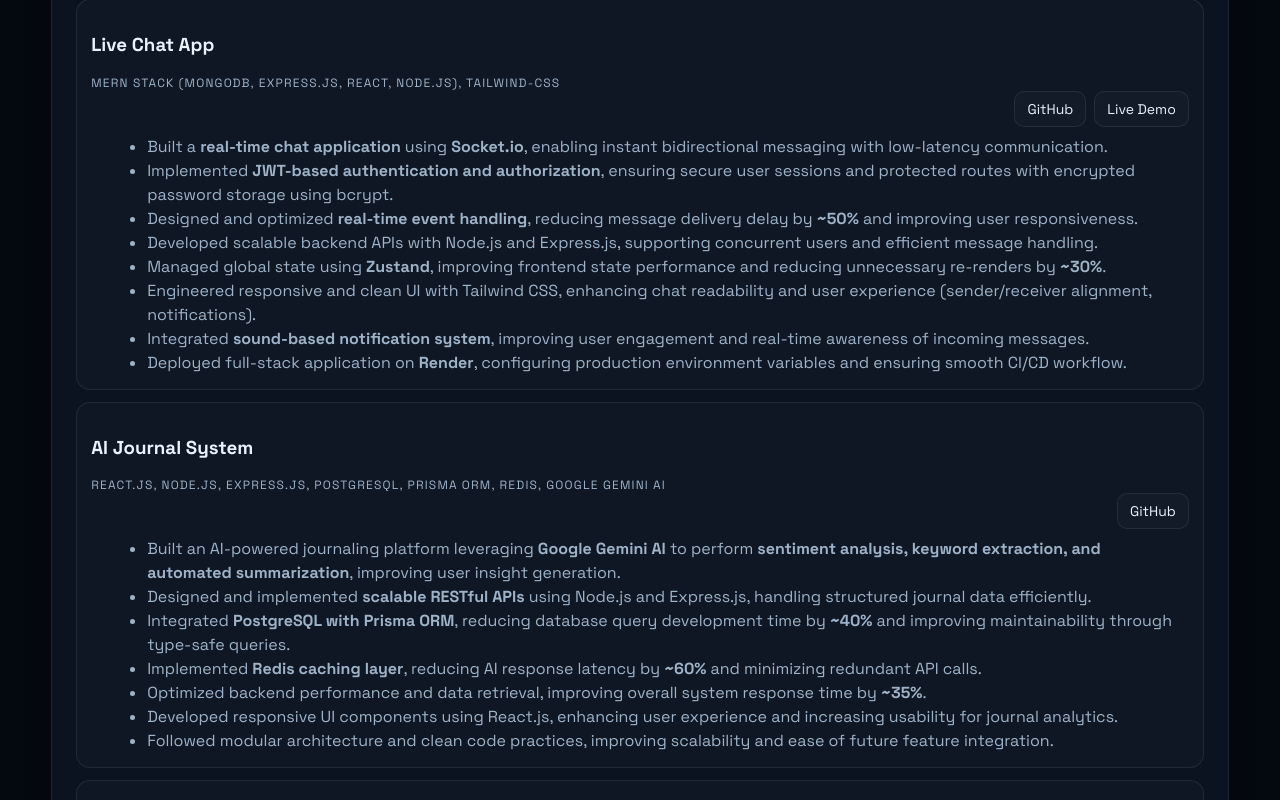
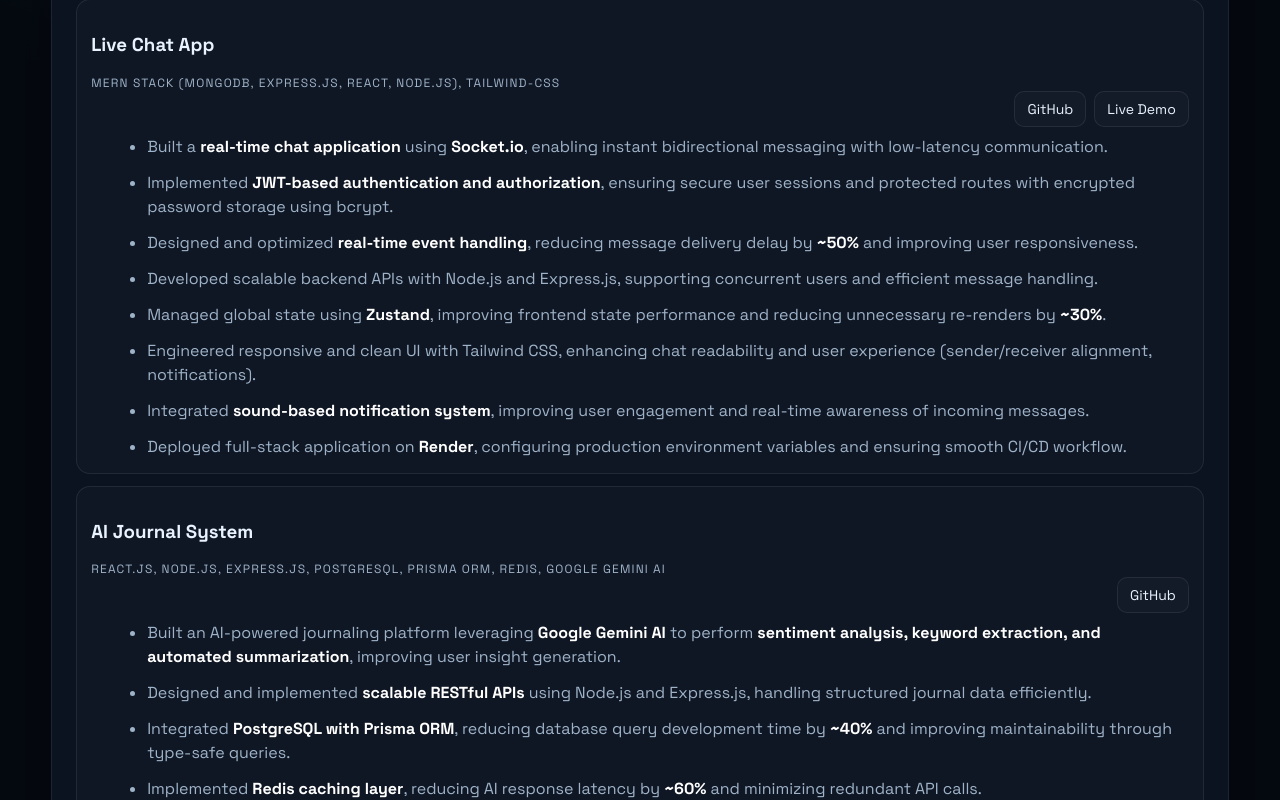
Before and after one commit to YUG3011/Portfolio, a React (Vite) app in the folder frontend/: page / in a window 1280 px wide. Shown: the part 1260-2060 px from the top of the page. Built offline with nearby package versions, Linux system fonts and the light colour scheme; no server answers.

Commit message:
change in main file for updating project

```diff
--- a/frontend/src/styles.css
+++ b/frontend/src/styles.css
@@ -361,6 +361,16 @@
   color: var(--muted);
   line-height: 1.5;
 }
+#projects .card ul li {
+  margin-bottom: 12px;
+}
+#projects .card ul li:last-child {
+  margin-bottom: 0;
+}
+#projects .card ul strong {
+  color: #fff;
+  font-weight: 700;
+}
 .cards.timeline {
   position: relative;
   padding-left: 12px;
```
